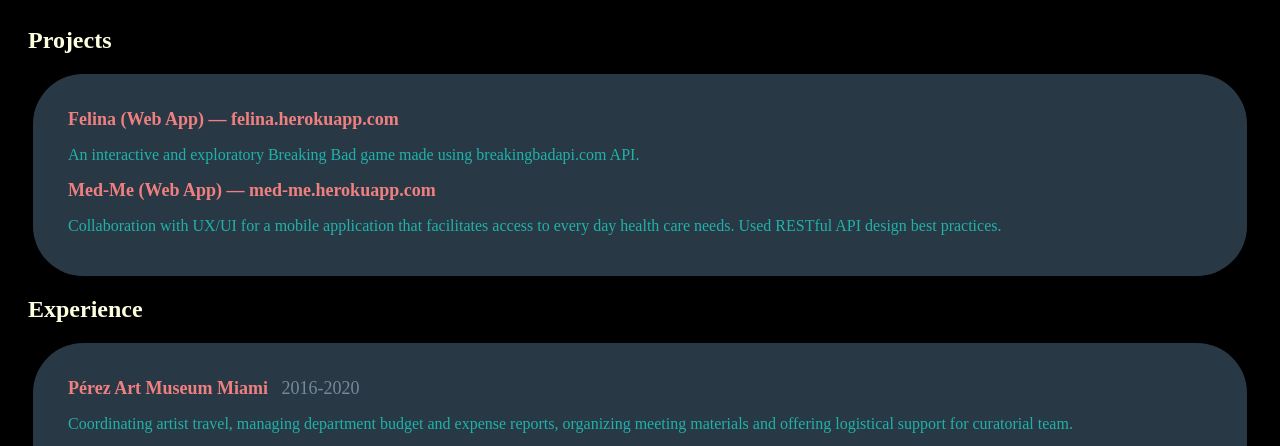
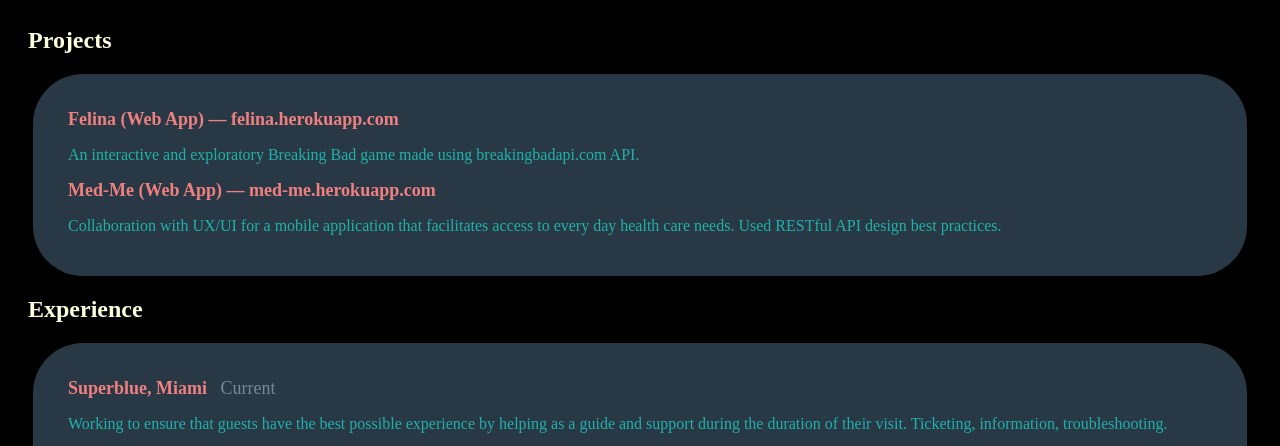
Before and after one commit to christianmbonet/christianmbonet.github.io, a plain HTML site: page index.html in a window 1280 px wide. Shown: the part 343-789 px from the top of the page. Drawn offline with Linux system fonts and the light colour scheme.

Commit message:
added current job

```diff
--- a/index.html
+++ b/index.html
@@ -37,6 +37,10 @@
     </div>
     <div class='experienceContainer'>
         <div class='experienceContainerText'>
+            <div class='superblueContainer'>
+                <a href='https://www.superblue.com/'>Superblue, Miami&nbsp;&nbsp;&nbsp;<span class='dates'>Current</span></a><br/>
+                <p>Working to ensure that guests have the best possible experience by helping as a guide and support during the duration of their visit. Ticketing, information, troubleshooting.</p>
+            </div>
             <div class='pamm'>
                 <a href='https://www.pamm.org/'>Pérez Art Museum Miami&nbsp;&nbsp;&nbsp;<span class='dates'>2016-2020</span></a><br/>
                 <p>Coordinating artist travel, managing department budget and expense reports, organizing meeting materials and offering logistical support for curatorial team.</p>
```
